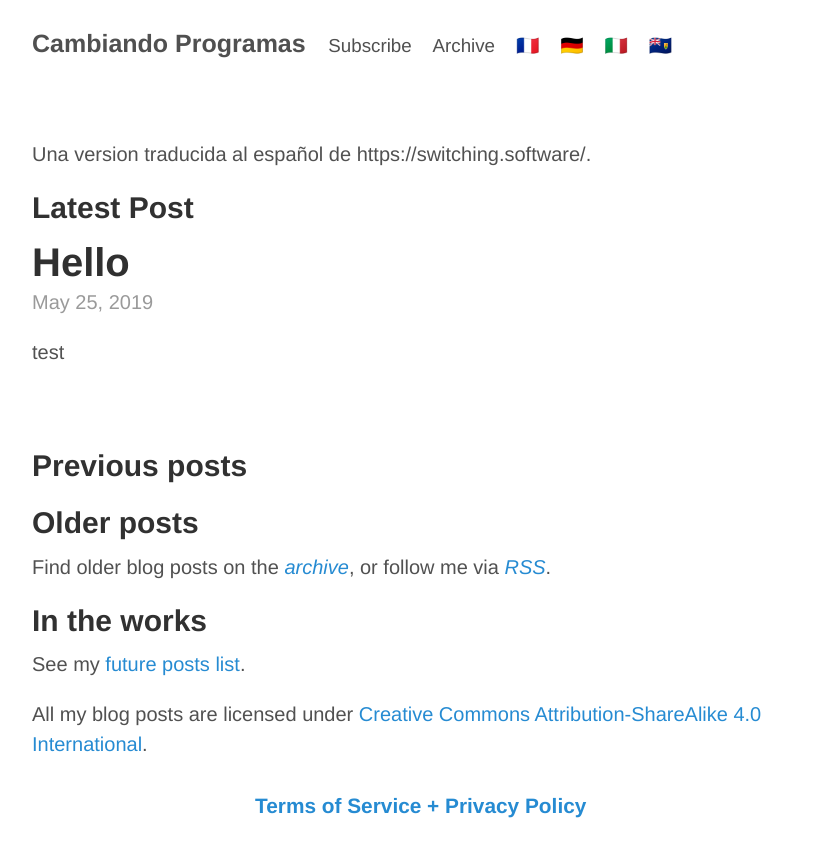
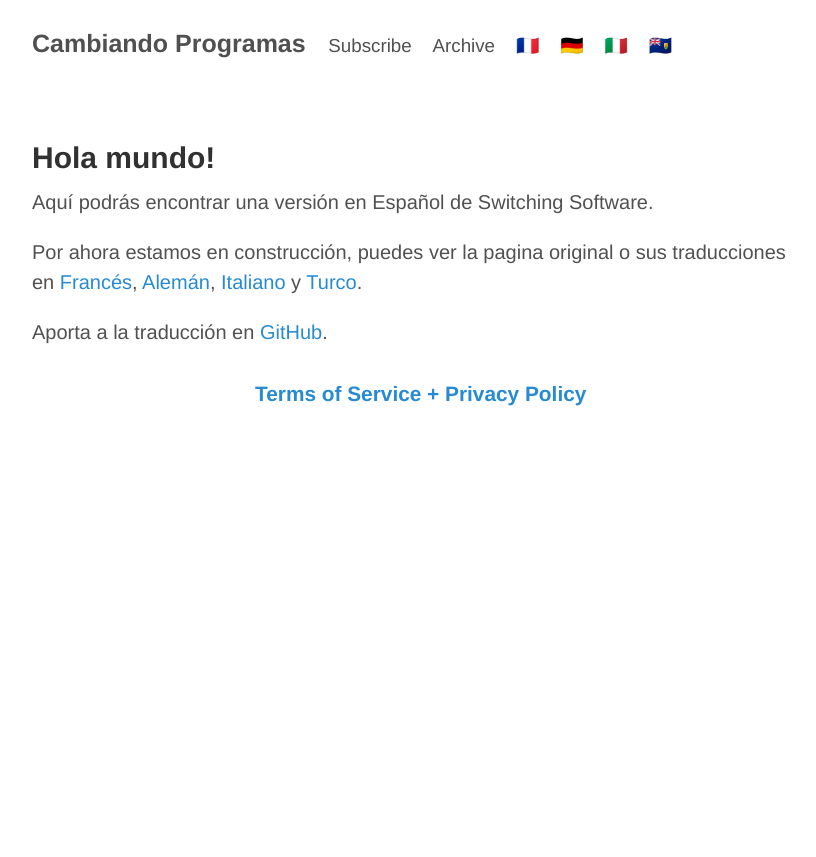
Before and after one commit to alex-esc/cambiando.programas, a Jekyll site: the page built from docs/index.md, in a window 1280 px wide. Shown: the top 857 px of the page, without its empty margins (228-1044 px from the left). Built offline with Jekyll 4.4.1, drawn with Linux system fonts in a browser that asks for light colours.

Commit message:
Update index.md

```diff
--- a/docs/index.md
+++ b/docs/index.md
@@ -4,58 +4,17 @@ title: Welcome
 excerpt_separator: <!--more-->
 ---
 
-{{site.description}}
+## Hola mundo!
 
+Aquí podrás encontrar una versión en Español de Switching Software.
 
-## Latest Post
+Por ahora estamos en construcción, puedes ver la pagina original o sus traducciones en [Francés][t1], [Alemán][t2], [Italiano][t3] y [Turco][t4].
 
+[t1]: https://switching.geber.ga/
+[t2]: https://switchingsocial.de/
+[t3]: https://switching.ml/
+[t4]: http://www.sosyaldegisim.com/
 
+Aporta a la traducción en [GitHub][git].
 
-{% for post in site.posts limit:1 %}
-
-
-<article class='post'>
-  <h1 class='post-title'>
-    <a href="{{ site.path }}{{ post.url }}">
-      {{ post.title }}
-    </a>
-  </h1>
-  <div class="post-date">{{ post.date | date: "%b %-d, %Y" }}</div>
-  {{ post.content }}
-</article>
-
-{% endfor %}
-
-
-## Previous posts
-
-
-{% for post in site.posts limit:5 offset:1 %}
-
-
-<article class='post'>
-  <h3>
-    <a href="{{ site.path }}{{ post.url }}">
-      {{ post.title }}
-    </a>
-  </h3>
-  <div class="post-date">{{ post.date | date: "%b %-d, %Y" }}</div>
-  {{ post.excerpt | strip_html }}
-</article>
-
-{% endfor %}
-
-
-## Older posts
-
-Find older blog posts on the _[archive](archive.md)_, or follow me via _[RSS](feed.xml)_.
-
-
-## In the works
-
-See my [future posts list](up-next.md).
-
-All my blog posts are licensed under <a href="{{ site.other.licenselink }}">{{ site.licensename }}</a>.
-
-
-[l]: https://creativecommons.org/licenses/by-sa/4.0/
+[git]: https://github.com/alex-esc/cambiando.programas
```
